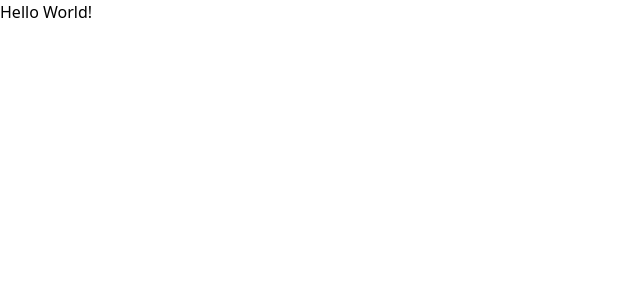
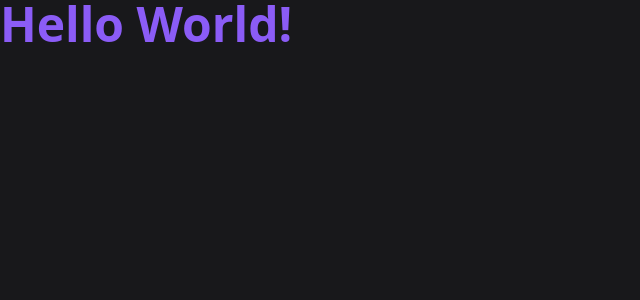
Before and after one commit to isaacyukiotb/Ignite-lab-2022-06, a React (Vite) app in the folder event-platform/: page / in a window 1280 px wide. Shown: the top 300 px of the page, without its empty margins (0-640 px from the left). Built offline with nearby package versions, Linux system fonts and the light colour scheme.

Commit message:
instalando o apollo e o graphQL e configurando o apollo

```diff
--- a/event-platform/package.json
+++ b/event-platform/package.json
@@ -8,6 +8,8 @@
     "preview": "vite preview"
   },
   "dependencies": {
+    "@apollo/client": "^3.6.8",
+    "graphql": "^16.5.0",
     "react": "^18.0.0",
     "react-dom": "^18.0.0"
   },
--- a/event-platform/src/App.tsx
+++ b/event-platform/src/App.tsx
@@ -1,7 +1,6 @@
-
 function App() {
   return (
-    <h1>Hello World!</h1>
+    <h1 className="text-5xl font-bold text-violet-500">Hello World!</h1>
   )
 }
 
--- /dev/null
+++ b/event-platform/src/lib/apollo.ts
@@ -0,0 +1,6 @@
+import { ApolloClient, InMemoryCache } from "@apollo/client";
+
+export const client = new ApolloClient({
+    uri:'https://api-sa-east-1.graphcms.com/v2/cl4okstou0jq001w77pnb583k/master',
+    cache: new InMemoryCache()
+})
--- a/event-platform/src/main.tsx
+++ b/event-platform/src/main.tsx
@@ -1,9 +1,7 @@
 import React from 'react';
 import ReactDOM from 'react-dom/client';
 import App from './App';
-
 import './styles/global.css';
-
 
 ReactDOM.createRoot(document.getElementById('root')!).render(
   <React.StrictMode>
--- a/event-platform/src/styles/global.css
+++ b/event-platform/src/styles/global.css
@@ -1,3 +1,7 @@
 @tailwind base;
 @tailwind components;
 @tailwind utilities;
+
+body{
+    @apply bg-zinc-900 text-zinc-100
+}
--- a/event-platform/tailwind.config.js
+++ b/event-platform/tailwind.config.js
@@ -1,6 +1,9 @@
 /** @type {import('tailwindcss').Config} */
 module.exports = {
-  content: ["/src/**/*.tsx/"],
+  content: [
+    "./index.html",
+    "./src/**/*.{vue,js,ts,jsx,tsx}",
+  ],
   theme: {
     extend: {},
   },
```
Also changed, not shown: 1 other file (tests, documents, lock files or other folders).
